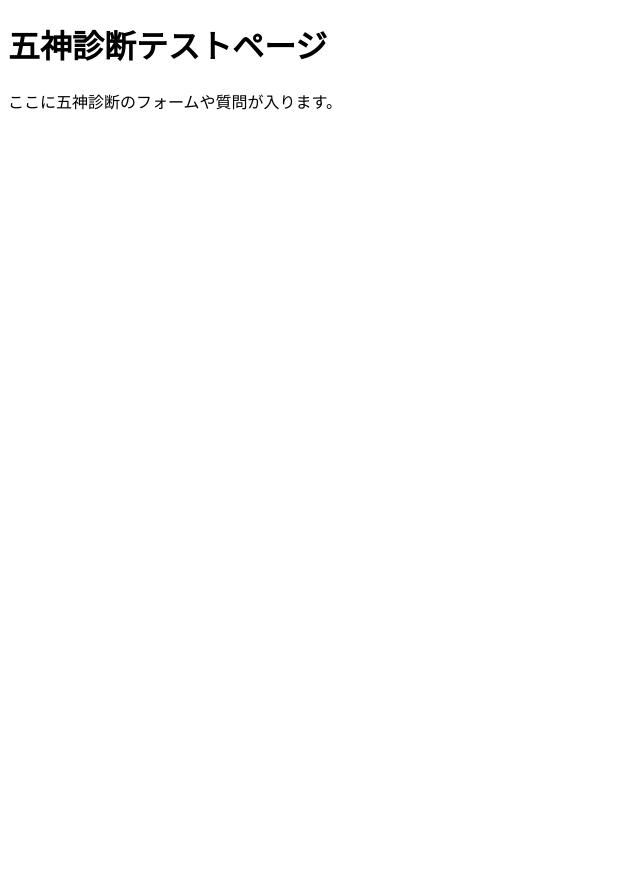
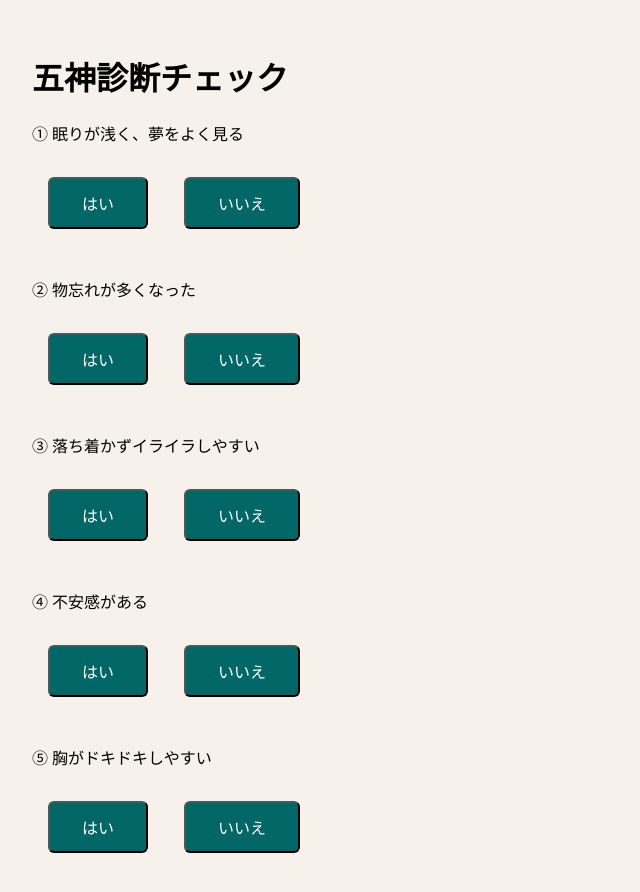
Before and after one commit to iktcm/goshincheck, a plain HTML site: page goshin_diagnosis.html in a window 1280 px wide. Shown: the whole page, without its empty margins (0-640 px from the left). Before the commit the page ends 800 px from the top, so only its background shows below. Drawn offline with Linux system fonts and the light colour scheme.

Commit message:
Update goshin_diagnosis.html

```diff
--- a/goshin_diagnosis.html
+++ b/goshin_diagnosis.html
@@ -3,9 +3,61 @@
 <head>
   <meta charset="UTF-8">
   <title>五神診断｜京都 楽楽堂</title>
+  <style>
+    body {
+      font-family: "Noto Serif JP", serif;
+      background-color: #f6f2eb;
+      margin: 0;
+      padding: 2rem;
+    }
+    .question {
+      margin-bottom: 2rem;
+    }
+    .button {
+      display: inline-block;
+      margin: 1rem;
+      padding: 0.75rem 2rem;
+      background-color: #006666;
+      color: white;
+      border-radius: 6px;
+      text-decoration: none;
+      font-size: 1rem;
+    }
+  </style>
 </head>
 <body>
-  <h1>五神診断テストページ</h1>
-  <p>ここに五神診断のフォームや質問が入ります。</p>
+  <h1>五神診断チェック</h1>
+
+  <div class="question">
+    <p>① 眠りが浅く、夢をよく見る</p>
+    <button class="button">はい</button>
+    <button class="button">いいえ</button>
+  </div>
+
+  <div class="question">
+    <p>② 物忘れが多くなった</p>
+    <button class="button">はい</button>
+    <button class="button">いいえ</button>
+  </div>
+
+  <div class="question">
+    <p>③ 落ち着かずイライラしやすい</p>
+    <button class="button">はい</button>
+    <button class="button">いいえ</button>
+  </div>
+
+  <div class="question">
+    <p>④ 不安感がある</p>
+    <button class="button">はい</button>
+    <button class="button">いいえ</button>
+  </div>
+
+  <div class="question">
+    <p>⑤ 胸がドキドキしやすい</p>
+    <button class="button">はい</button>
+    <button class="button">いいえ</button>
+  </div>
+
+  <!-- 本来はスコア計算などを入れますが、まずは表示確認用です -->
 </body>
 </html>
```
